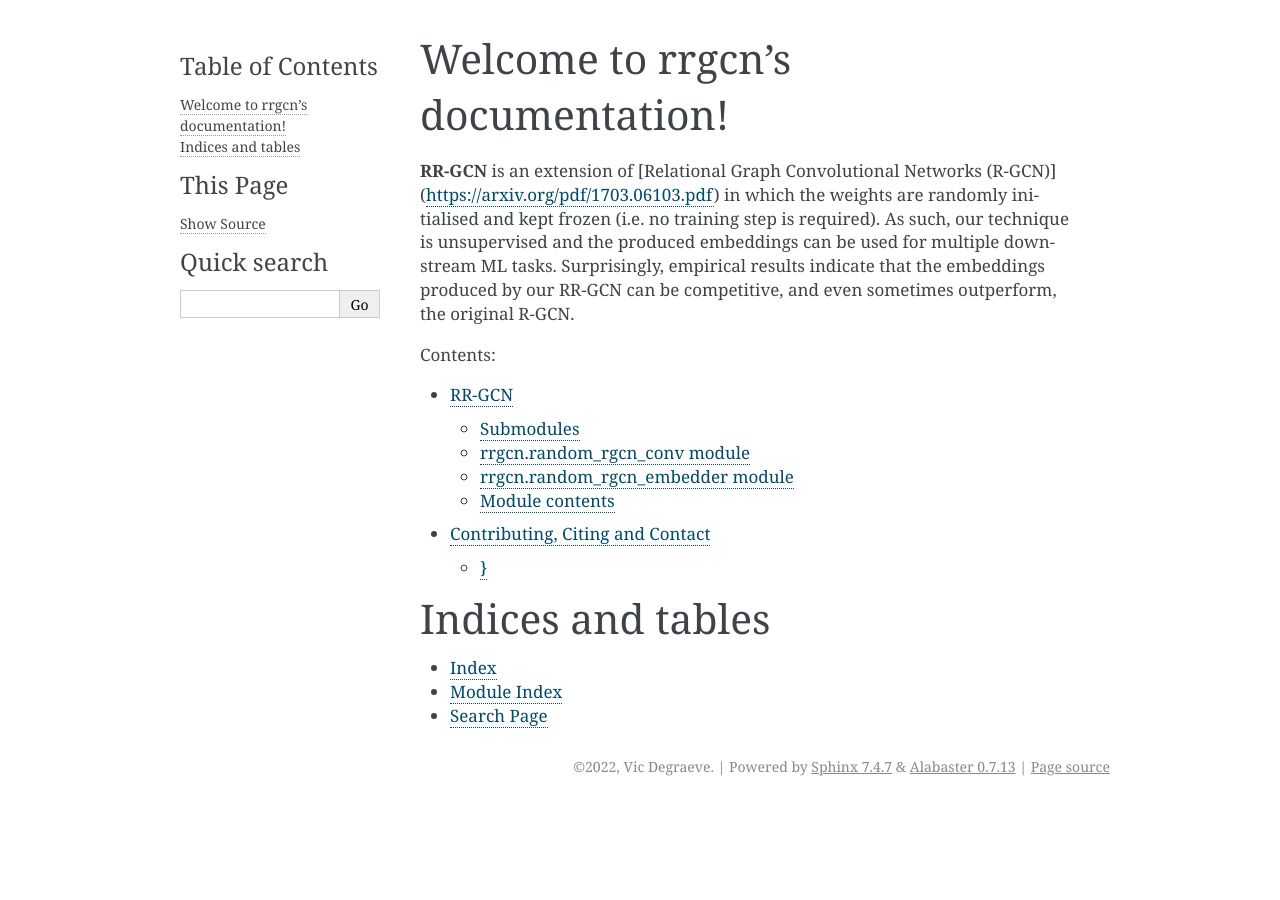
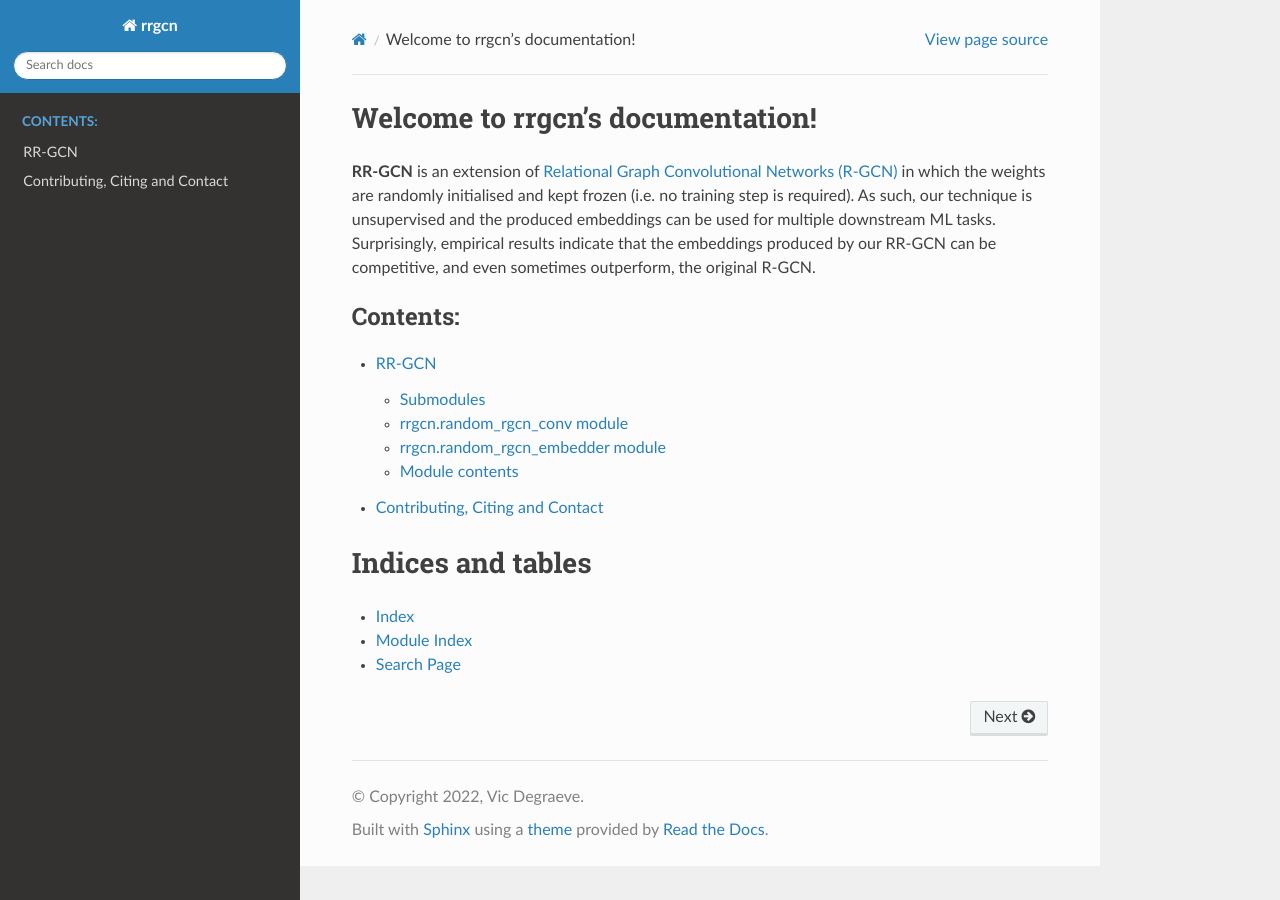
Before and after one commit to predict-idlab/RR-GCN, a Sphinx documentation site: the page built from docs/index.rst, in a window 1280 px wide. Built offline with Sphinx 7.4.7 and the Read the Docs theme 2.0.0, drawn with Linux system fonts in a browser that asks for light colours; formulas are drawn with MathJax 3.

Commit message:
:closed_book: update link, bibtex and theme

```diff
--- a/docs/conf.py
+++ b/docs/conf.py
@@ -81,7 +81,7 @@
 # The theme to use for HTML and HTML Help pages.  See the documentation for
 # a list of builtin themes.
 #
-html_theme = 'alabaster'
+html_theme = 'sphinx_rtd_theme'
 
 # Theme options are theme-specific and customize the look and feel of a theme
 # further.  For a list of options available for each theme, see the
--- a/docs/index.rst
+++ b/docs/index.rst
@@ -6,7 +6,7 @@
 Welcome to rrgcn's documentation!
 =================================
 
-**RR-GCN** is an extension of [Relational Graph Convolutional Networks (R-GCN)](https://arxiv.org/pdf/1703.06103.pdf) in which the weights are randomly initialised and kept frozen (i.e. no training step is required). As such, our technique is unsupervised and the produced embeddings can be used for multiple downstream ML tasks. Surprisingly, empirical results indicate that the embeddings produced by our RR-GCN can be competitive, and even sometimes outperform, the original R-GCN.
+**RR-GCN** is an extension of `Relational Graph Convolutional Networks (R-GCN) <https://arxiv.org/pdf/1703.06103.pdf>`__ in which the weights are randomly initialised and kept frozen (i.e. no training step is required). As such, our technique is unsupervised and the produced embeddings can be used for multiple downstream ML tasks. Surprisingly, empirical results indicate that the embeddings produced by our RR-GCN can be competitive, and even sometimes outperform, the original R-GCN.
 
 .. toctree::
    :maxdepth: 2
```
Also changed, not shown: docs/ccc.rst (+14 -10 lines).
